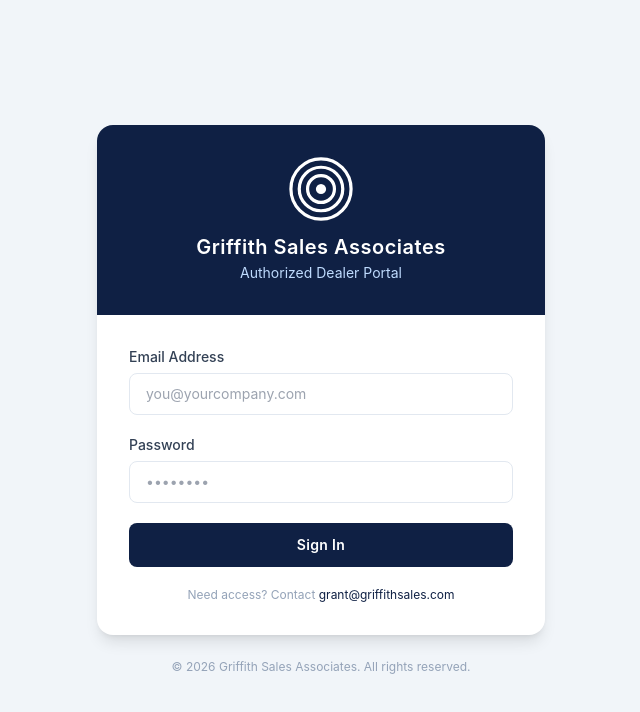
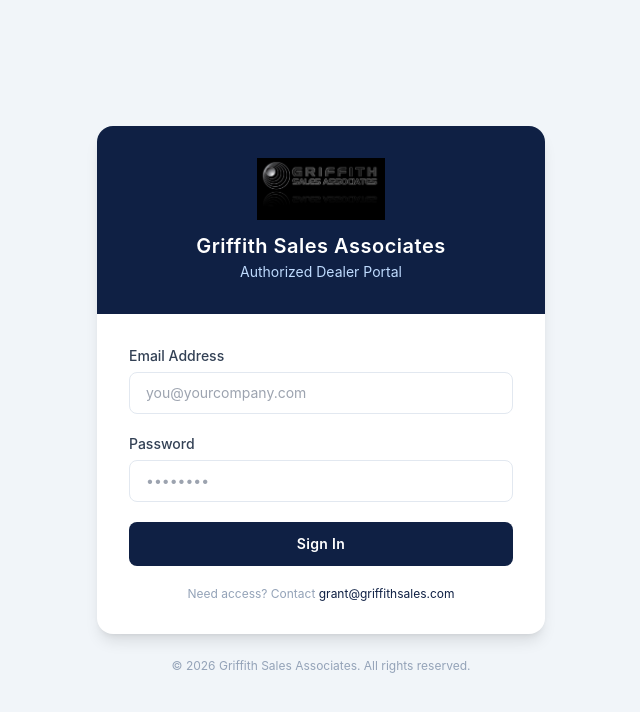
Before and after one commit to GrantGriffith/dealer-portal, a Next.js app: page / in a window 1280 px wide. Shown: the top 712 px of the page, without its empty margins (319-959 px from the left). Built offline with nearby package versions, Linux system fonts and the light colour scheme.

Commit message:
Use real Griffith Sales logo

```diff
--- a/components/GriffithLogo.tsx
+++ b/components/GriffithLogo.tsx
@@ -1,24 +1,19 @@
-// Griffith Sales Associates logo — concentric circles (target/sound waves)
+import Image from 'next/image'
+
 export default function GriffithLogo({
   size = 48,
-  color = '#0f2044',
 }: {
   size?: number
-  color?: string
+  color?: string // kept for compatibility, unused
 }) {
   return (
-    <svg
-      width={size}
+    <Image
+      src="/griffith_sales_logo.jpeg"
+      alt="Griffith Sales Associates"
+      width={size * 2}
       height={size}
-      viewBox="0 0 100 100"
-      fill="none"
-      xmlns="http://www.w3.org/2000/svg"
-      aria-label="Griffith Sales Associates"
-    >
-      <circle cx="50" cy="50" r="47" stroke={color} strokeWidth="5" />
-      <circle cx="50" cy="50" r="34" stroke={color} strokeWidth="5" />
-      <circle cx="50" cy="50" r="21" stroke={color} strokeWidth="5" />
-      <circle cx="50" cy="50" r="8"  fill={color} />
-    </svg>
+      className="object-contain"
+      priority
+    />
   )
 }
```
Also changed, not shown: public/griffith_sales_logo.jpeg (added).
